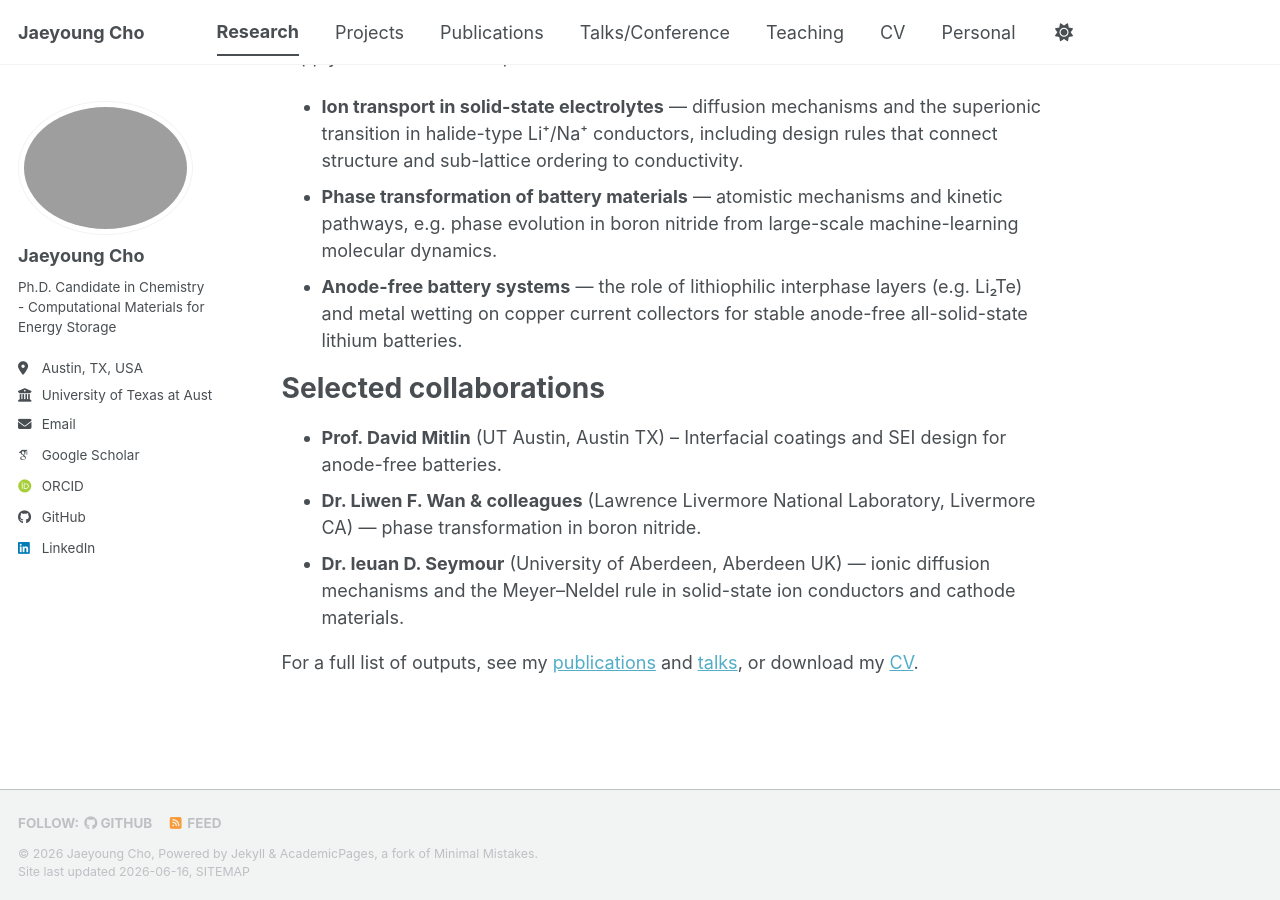
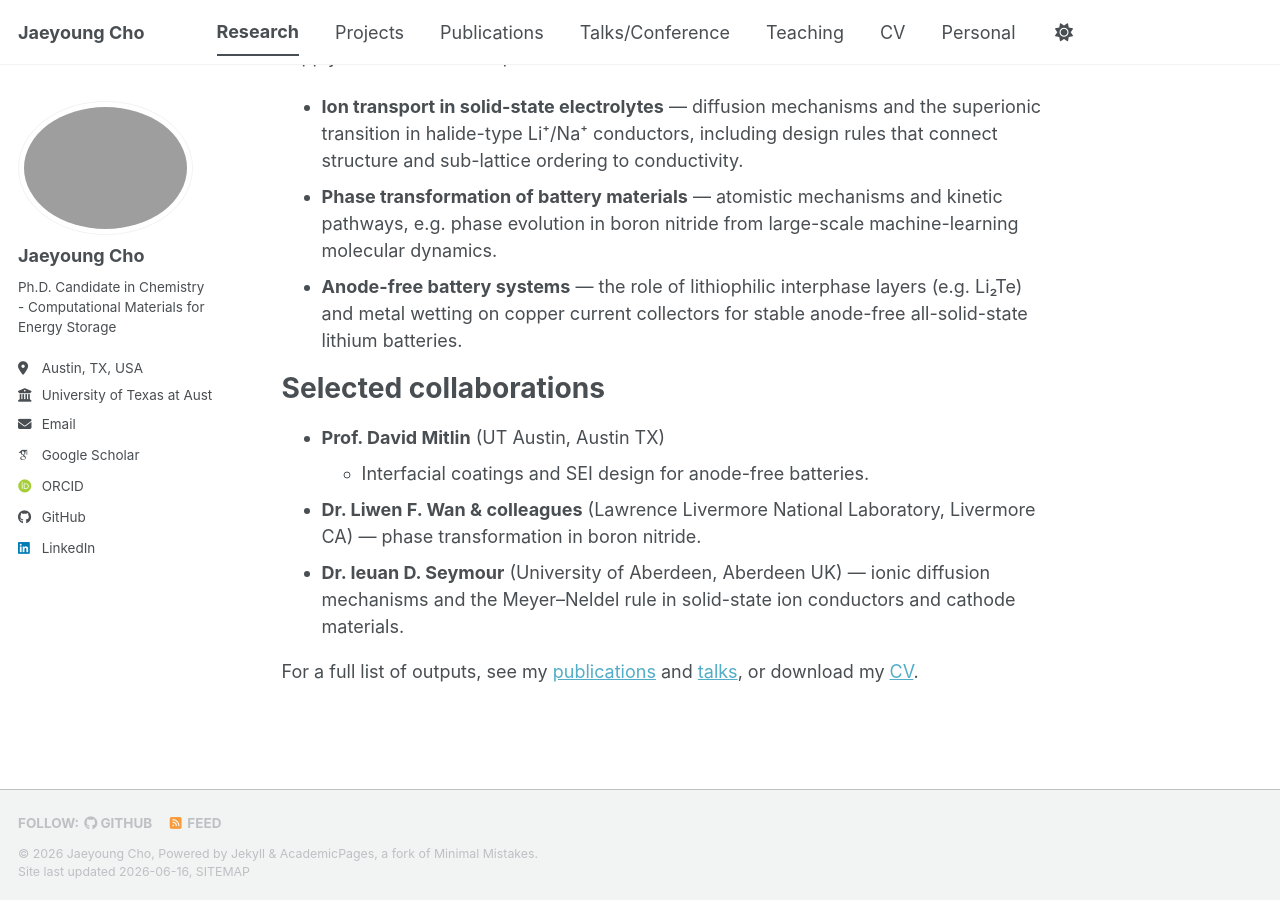
Before and after one commit to jycho5758/jycho5758.github.io, a Jekyll site: the page built from _pages/research.md, in a window 1280 px wide and 900 px high, scrolled down 693 px. Built offline with Jekyll 4.4.1, drawn with Linux system fonts in a browser that asks for light colours; some web fonts are replaced; a script bundle is joined from its source files by our own code; library files that are not in the unit come from our copies.

```diff
--- a/_pages/research.md
+++ b/_pages/research.md
@@ -26,7 +26,7 @@ I apply these methods to questions in solid-state batteries and related material
 Selected collaborations
 ======
 - **Prof. David Mitlin** (UT Austin, Austin TX)
-  -- Interfacial coatings and SEI design for anode-free batteries.
+  - Interfacial coatings and SEI design for anode-free batteries.
 - **Dr. Liwen F. Wan & colleagues** (Lawrence Livermore National Laboratory, Livermore CA) — phase transformation in boron nitride.
 - **Dr. Ieuan D. Seymour** (University of Aberdeen, Aberdeen UK) — ionic diffusion mechanisms and the Meyer–Neldel rule in solid-state ion conductors and cathode materials.
 
```
